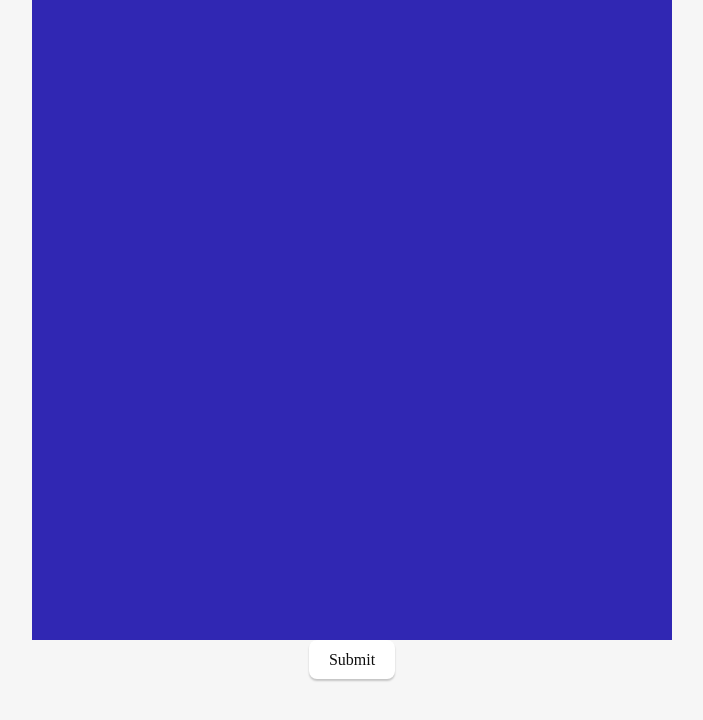
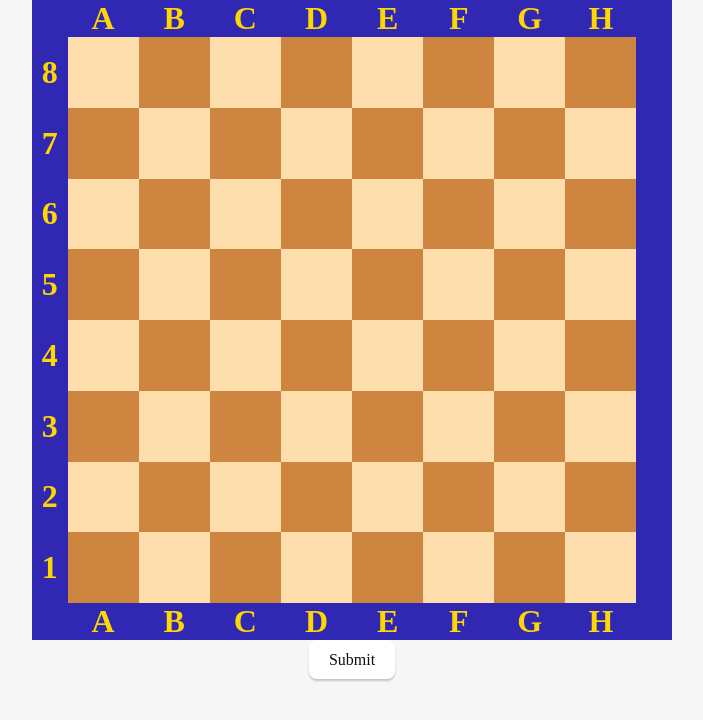
Before and after one commit to loloof64/queen_vs_pawn_winning_zone, a Vue app: page / in a window 1280 px wide. Shown: the top 720 px of the page, without its empty margins (288-991 px from the left). Built offline with nearby package versions, Linux system fonts and the light colour scheme.

Commit message:
Draw cells in board

```diff
--- a/src/components/chess_board/ChessBoard.vue
+++ b/src/components/chess_board/ChessBoard.vue
@@ -1,14 +1,58 @@
 <script setup lang="ts">
 interface Props {
-    size?: String
+    size?: String,
+    fontSize?: String,
 };
 
-const { size = "95vmin" } = defineProps<Props>()
+const { size = "95vmin", fontSize = "4vmin" } = defineProps<Props>()
+
+function getMediumCellsArray(): string[] {
+    return new Array(80);
+}
+
+function isCoordIndex(index: number): boolean {
+    return (index % 10 == 0) || (index % 10 == 9);
+}
+
+function cellIndexToRankCoord(index: number): string {
+    return ["8", "7", "6", "5", "4", "3", "2", "1"][index / 10];
+}
+
+function isWhiteCell(index: number): boolean {
+    const row = Math.floor(index / 10);
+    const col = index % 10;
+    console.log(index, row+col)
+    return (row + col) % 2 > 0;
+}
 </script>
 
 <template>
     <div class="board_root">
-
+        <div>&nbsp;</div>
+        <div class="coord">A</div>
+        <div class="coord">B</div>
+        <div class="coord">C</div>
+        <div class="coord">D</div>
+        <div class="coord">E</div>
+        <div class="coord">F</div>
+        <div class="coord">G</div>
+        <div class="coord">H</div>
+        <div>&nbsp;</div>
+        <template v-for="(_, cellIndex) in getMediumCellsArray()">
+            <div class="coord" v-if="isCoordIndex(cellIndex)">{{ cellIndexToRankCoord(cellIndex) }}</div>
+            <div class="cell" v-else
+                :class="{ 'white-cell': isWhiteCell(cellIndex), 'black-cell': !isWhiteCell(cellIndex) }"></div>
+        </template>
+        <div>&nbsp;</div>
+        <div class="coord">A</div>
+        <div class="coord">B</div>
+        <div class="coord">C</div>
+        <div class="coord">D</div>
+        <div class="coord">E</div>
+        <div class="coord">F</div>
+        <div class="coord">G</div>
+        <div class="coord">H</div>
+        <div>&nbsp;</div>
     </div>
 </template>
 
@@ -17,5 +61,30 @@ const { size = "95vmin" } = defineProps<Props>()
     width: v-bind(size);
     height: v-bind(size);
     background-color: rgb(48, 39, 179);
+    display: grid;
+    grid-template-columns: 1fr 2fr 2fr 2fr 2fr 2fr 2fr 2fr 2fr 1fr;
+    grid-template-rows: 1fr 2fr 2fr 2fr 2fr 2fr 2fr 2fr 2fr 1fr;
+}
+
+.coord {
+    color: gold;
+    font-weight: bold;
+    font-size: v-bind(fontSize);
+    display: flex;
+    justify-content: center;
+    align-items: center;
+}
+
+.cell {
+    width: 100%;
+    height: 100%;
+}
+
+.white-cell {
+    background-color: navajowhite;
+}
+
+.black-cell {
+    background-color: peru;
 }
 </style>
```
